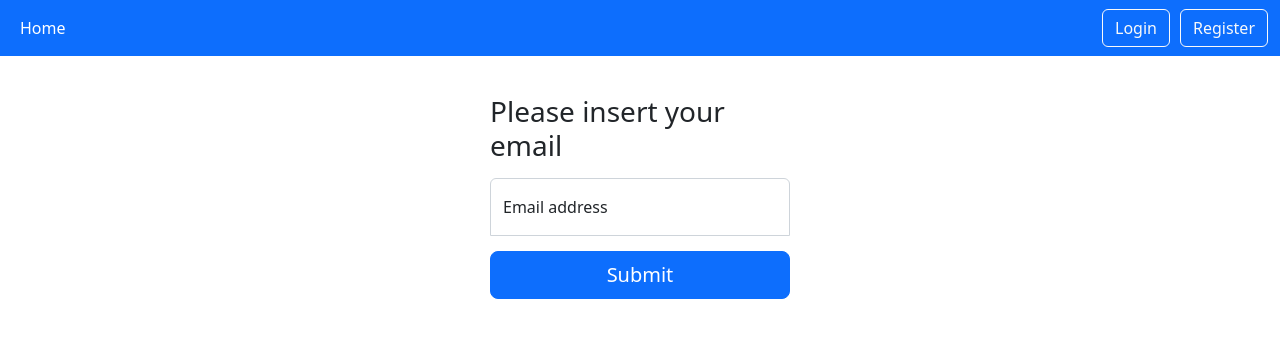
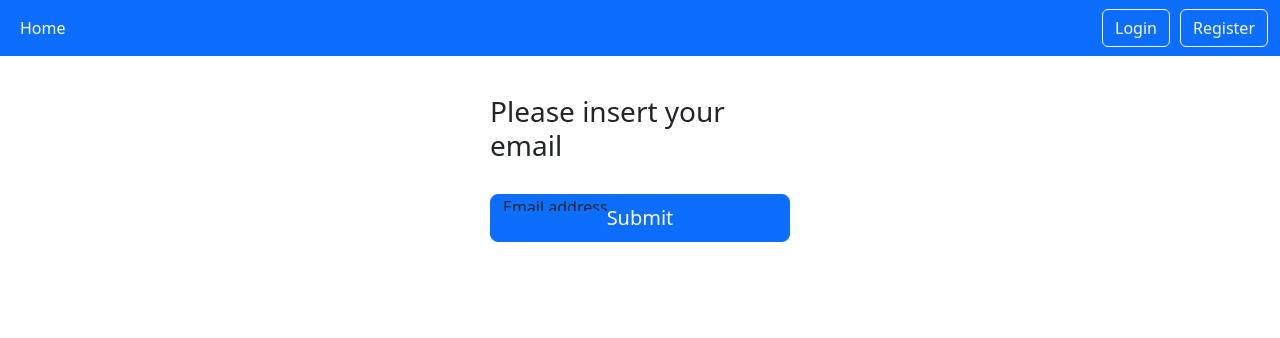
Before and after one commit to bobby17jones/Modul183Frontend, a Vue app: page /forgot in a window 1280 px wide. Shown: the top 338 px of the page. Built offline with nearby package versions, Linux system fonts and the light colour scheme.

Commit message:
Added name to the input

```diff
--- a/src/views/Forgot.vue
+++ b/src/views/Forgot.vue
@@ -7,7 +7,6 @@
     <h1 class="h3 mb-3 fw-normal">Please insert your email</h1>
 
     <div class="form-floating">
-      <input v-model="email" type="email" class="form-control" id="floatingInput" placeholder="name@example.com">
       <label for="floatingInput">Email address</label>
     </div>
 
```
